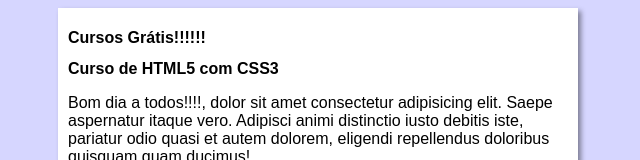
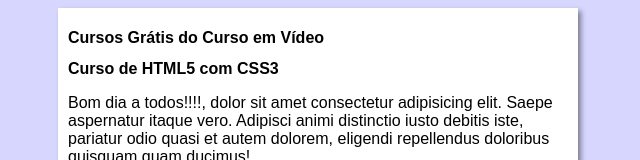
Before and after one commit to DavidSheltonSF/projeto-site, a plain HTML site: page index.html in a window 1280 px wide. Shown: the top 160 px of the page, without its empty margins (322-962 px from the left). Drawn offline with Linux system fonts and the light colour scheme.

Commit message:
Update index.html

```diff
--- a/index.html
+++ b/index.html
@@ -10,7 +10,7 @@
 <body>
     <main>
         <header>
-            <h1>Cursos Grátis!!!!!!</h1>
+            <h1>Cursos Grátis do Curso em Vídeo</h1>
             <article>
                 <h2>Curso de HTML5 com CSS3</h2>
                 <p>Bom dia a todos!!!!, dolor sit amet consectetur adipisicing elit. Saepe aspernatur itaque vero. Adipisci animi distinctio iusto debitis iste, pariatur odio quasi et autem dolorem, eligendi repellendus doloribus quisquam quam ducimus!</p>
```
